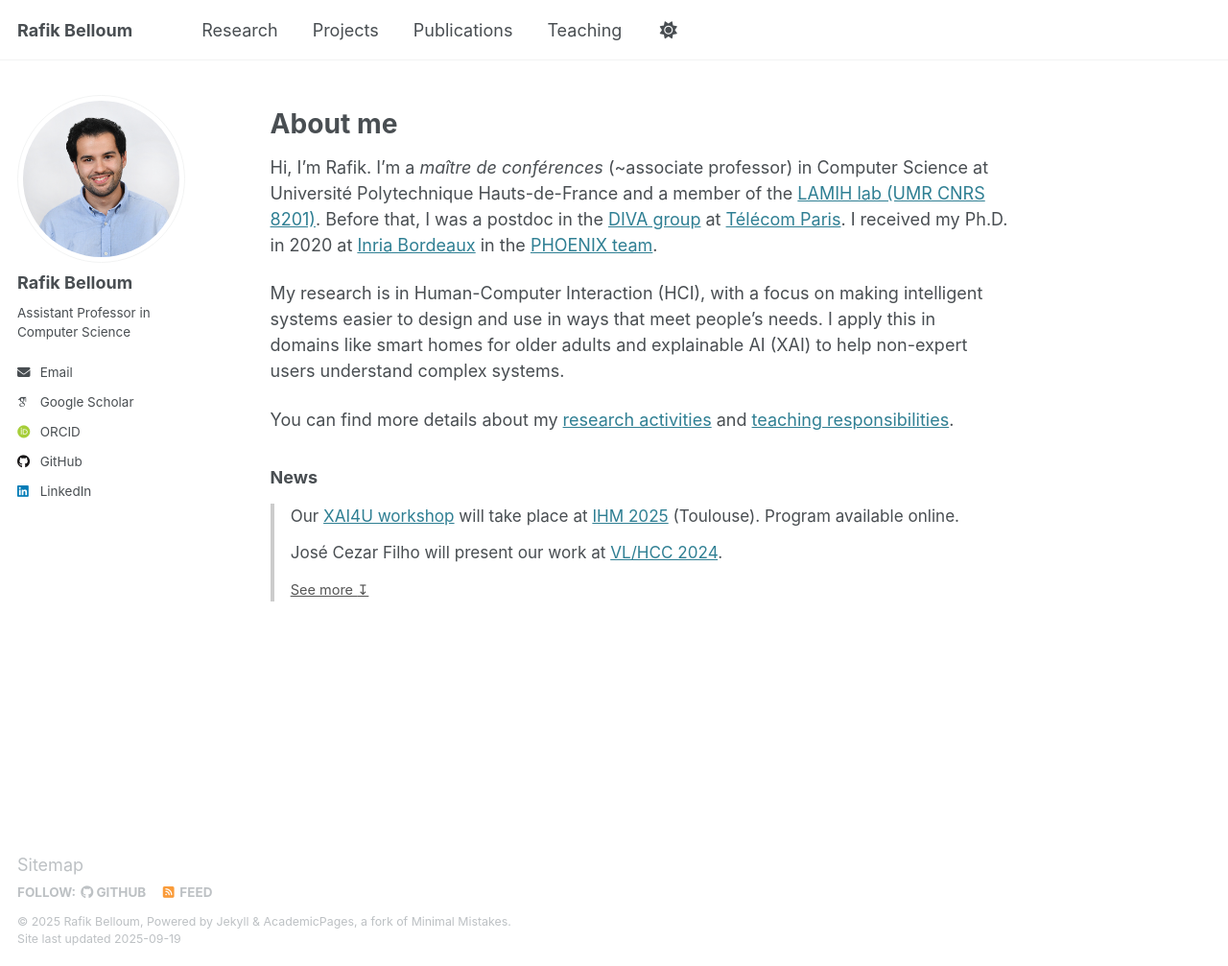
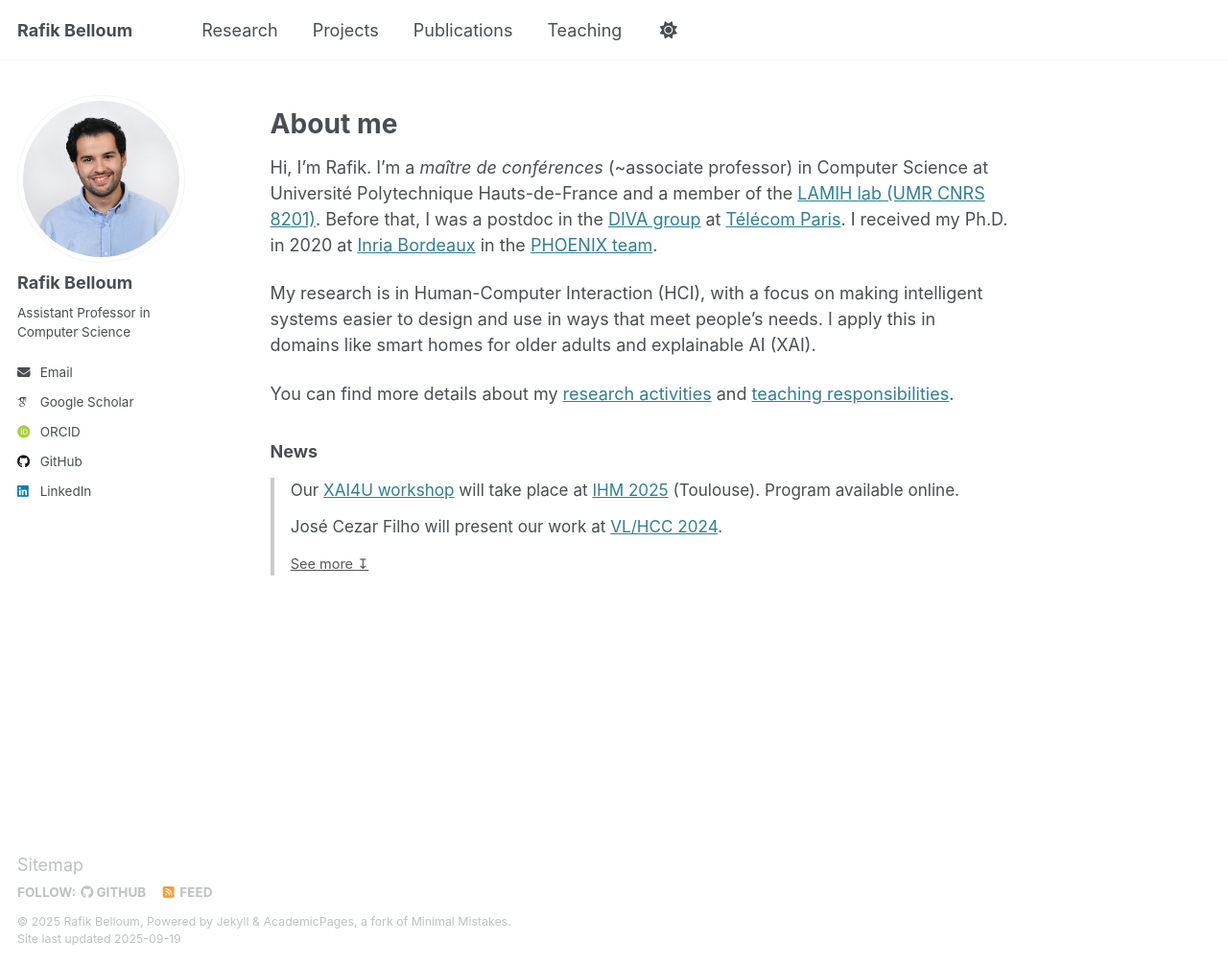
Before and after one commit to rafik-belloum/rafik-belloum.github.io, a Jekyll site: the page built from _pages/about.md, in a window 1280 px wide and 1007 px high. Shown: the whole window at 96% size. Built offline with Jekyll 4.4.1, drawn with Linux system fonts in a browser that asks for light colours; some web fonts are replaced.

Commit message:
Update about.md

```diff
--- a/_pages/about.md
+++ b/_pages/about.md
@@ -12,7 +12,7 @@ About me
 
 Hi, I’m Rafik. I’m a *maître de conférences* (~associate professor) in Computer Science at Université Polytechnique Hauts-de-France and a member of the [LAMIH lab (UMR CNRS 8201)](https://www.uphf.fr/lamih). Before that, I was a postdoc in the [DIVA group](https://diva.telecom-paristech.fr/) at [Télécom Paris](https://www.telecom-paris.fr/). I received my Ph.D. in 2020 at [Inria Bordeaux](https://www.inria.fr/fr/centre-inria-universite-bordeaux) in the [PHOENIX team](http://phoenix.inria.fr/).
 
-My research is in Human-Computer Interaction (HCI), with a focus on making intelligent systems easier to design and use in ways that meet people’s needs. I apply this in domains like smart homes for older adults and explainable AI (XAI) to help non-expert users understand complex systems.
+My research is in Human-Computer Interaction (HCI), with a focus on making intelligent systems easier to design and use in ways that meet people’s needs. I apply this in domains like smart homes for older adults and explainable AI (XAI).<!--to help non-expert users understand complex systems.-->
 
 You can find more details about my [research activities](/research/) and [teaching responsibilities](/teaching/).
 
```
